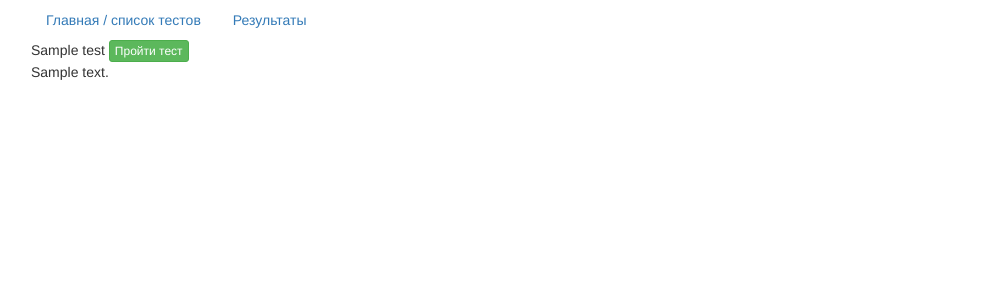
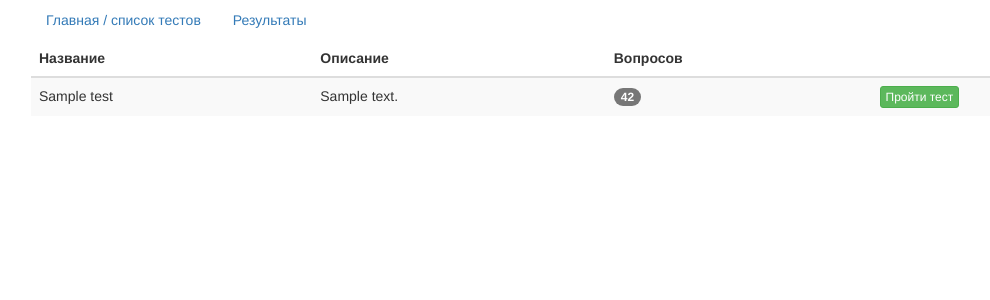
Before and after one commit to gsstver/quiz, a Django app: template src/templates/main/test_list.html in a window 1280 px wide. Shown: the top 300 px of the page, without its empty margins (39-1029 px from the left). Run offline with Django 3.2, Linux system fonts and the light colour scheme; the template is opened without the code that fills it: values that come from a table or form of the project are taken from there, others are empty; tables that the repository leaves empty hold one stand-in row (values such as "Sample post"); parts of the project's set-up code (start-up, migrations or seed data) failed here and were passed over; some libraries are stand-ins or nearby versions.

Commit message:
test list styles

```diff
--- a/src/templates/main/test_list.html
+++ b/src/templates/main/test_list.html
@@ -3,11 +3,26 @@
 
 {% block content %}
 
+    <table class="table table-striped">
+    <thead>
+        <tr>
+            <th>Название</th>
+            <th>Описание</th>
+            <th>Вопросов</th>
+            <th></th>
+        </tr>
+    </thead>
+    <tbody>
     {% for test in object_list %}
-        <div style="margin-bottom: 20px">
-            {{ test.name }} <a class="btn btn-success btn-xs" href="{% url 'main:test-pass' test.pk %}">Пройти тест</a><br>
-            {{ test.description }}
-        </div>
+
+            <tr>
+                <td>{{ test.name }} </td>
+                <td>{{ test.description }}</td>
+                <td> <span class="badge">42</span></td>
+             <td><a class="btn btn-success btn-xs" href="{% url 'main:test-pass' test.pk %}">Пройти тест</a></td>
+            </tr>
+
     {% endfor %}
-
+    </tbody>
+</table>
 {% endblock %}
```
